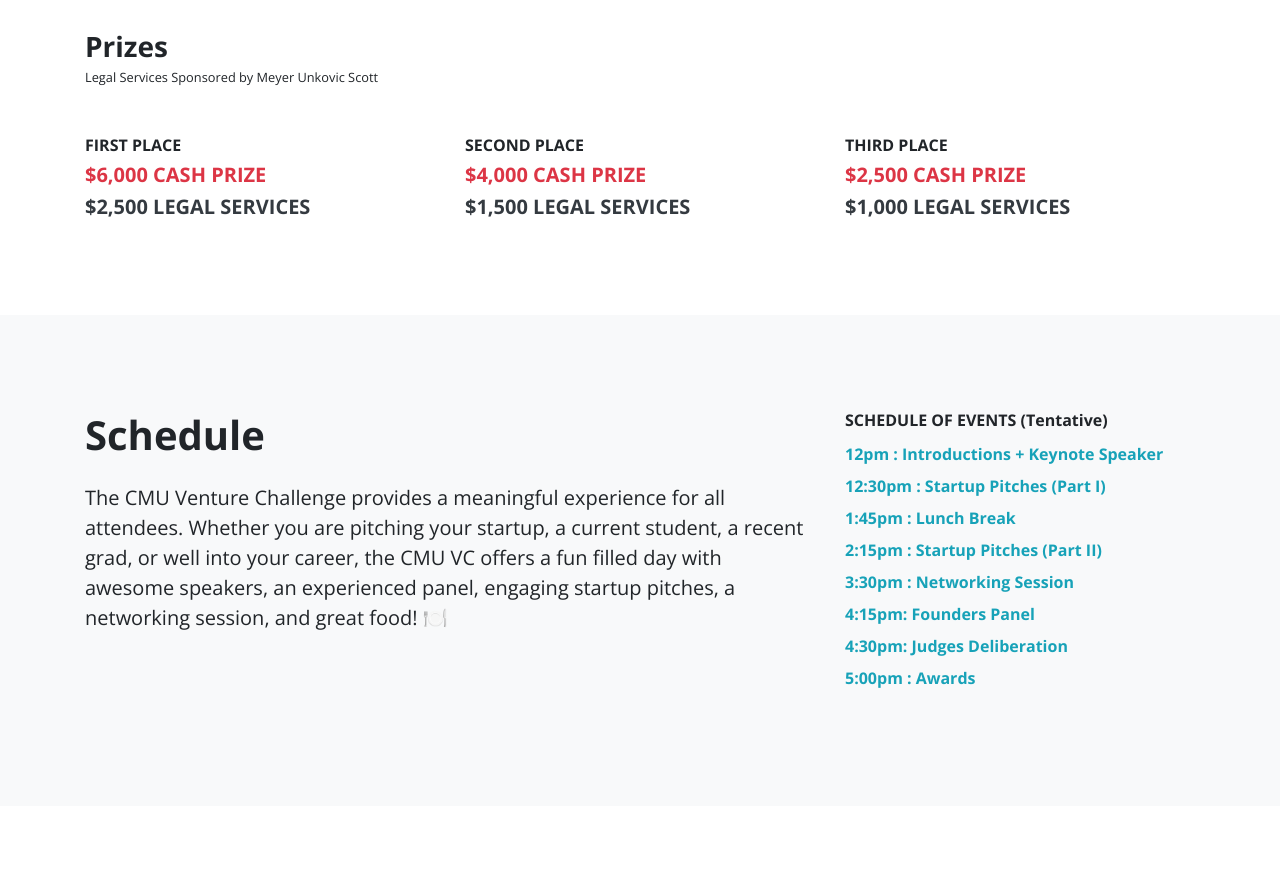
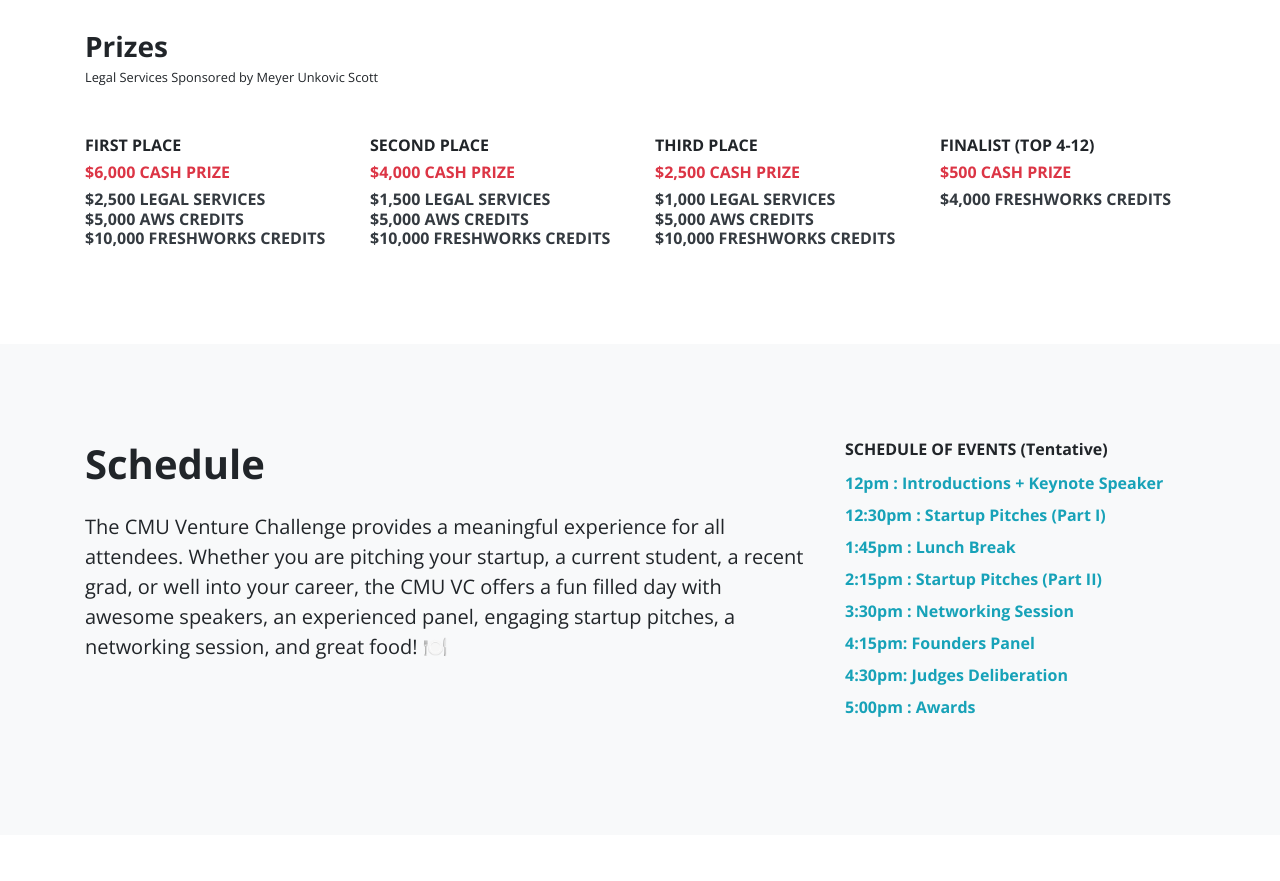
Before and after one commit to carnegieuea/cmuvc_2.0, a React (Create React App) app: page /details in a window 1280 px wide. Shown: the part 1620-2501 px from the top of the page. Built offline with nearby package versions, Linux system fonts and the light colour scheme.

Commit message:
updated prize money for website

```diff
--- a/src/containers/details/Details.js
+++ b/src/containers/details/Details.js
@@ -150,26 +150,51 @@ const Details = () => {
               Legal Services Sponsored by Meyer Unkovic Scott
             </small>
           </Col>
-          <Col md="4" className="my-md-0 my-3">
+          <Col md="3" className="my-md-0 my-3">
             <h6 className="font-weight-bold">FIRST PLACE</h6>
-            <h5 className="font-weight-bold text-danger">$6,000 CASH PRIZE</h5>
-            <h5 className="font-weight-bold text-dark mb-0">
+            <h6 className="font-weight-bold text-danger">$6,000 CASH PRIZE</h6>
+            <h6 className="font-weight-bold text-dark mb-0">
               $2,500 LEGAL SERVICES
-            </h5>
+            </h6>
+            <h6 className="font-weight-bold text-dark mb-0">
+              $5,000 AWS CREDITS
+            </h6>
+            <h6 className="font-weight-bold text-dark mb-0">
+              $10,000 FRESHWORKS CREDITS
+            </h6>
           </Col>
-          <Col md="4" className="my-md-0 my-3">
+          <Col md="3" className="my-md-0 my-3">
             <h6 className="font-weight-bold">SECOND PLACE</h6>
-            <h5 className="font-weight-bold text-danger">$4,000 CASH PRIZE</h5>
-            <h5 className="font-weight-bold text-dark mb-0">
+            <h6 className="font-weight-bold text-danger">$4,000 CASH PRIZE</h6>
+            <h6 className="font-weight-bold text-dark mb-0">
               $1,500 LEGAL SERVICES
-            </h5>
+            </h6>
+            <h6 className="font-weight-bold text-dark mb-0">
+              $5,000 AWS CREDITS
+            </h6>
+            <h6 className="font-weight-bold text-dark mb-0">
+              $10,000 FRESHWORKS CREDITS
+            </h6>
           </Col>
-          <Col md="4" className="my-md-0 my-3">
+          <Col md="3" className="my-md-0 my-3">
             <h6 className="font-weight-bold">THIRD PLACE</h6>
-            <h5 className="font-weight-bold text-danger">$2,500 CASH PRIZE</h5>
-            <h5 className="font-weight-bold text-dark mb-0">
+            <h6 className="font-weight-bold text-danger">$2,500 CASH PRIZE</h6>
+            <h6 className="font-weight-bold text-dark mb-0">
               $1,000 LEGAL SERVICES
-            </h5>
+            </h6>
+            <h6 className="font-weight-bold text-dark mb-0">
+              $5,000 AWS CREDITS
+            </h6>
+            <h6 className="font-weight-bold text-dark mb-0">
+              $10,000 FRESHWORKS CREDITS
+            </h6>
+          </Col>
+          <Col md="3" className="my-md-0 my-3">
+            <h6 className="font-weight-bold">FINALIST (TOP 4-12)</h6>
+            <h6 className="font-weight-bold text-danger">$500 CASH PRIZE</h6>
+            <h6 className="font-weight-bold text-dark mb-0">
+              $4,000 FRESHWORKS CREDITS
+            </h6>
           </Col>
         </Row>
       </Container>
--- a/src/containers/home/Apply.js
+++ b/src/containers/home/Apply.js
@@ -18,13 +18,13 @@ const Apply = () => {
         <Row className="py-md-2 py-1">
           <Col md="4">
             <h6 className="font-weight-bold">TOTAL CASH PRIZE</h6>
-            <h5 className="font-weight-bold text-warning">$12,500</h5>
+            <h5 className="font-weight-bold text-warning">$17,000</h5>
           </Col>
           <Col md="4">
             <h6 className="font-weight-bold">TOTAL OTHER PRIZES</h6>
-            <h5 className="font-weight-bold text-warning mb-0">$70,000 +</h5>
+            <h5 className="font-weight-bold text-warning mb-0">$80,000 +</h5>
             <small className="pt-0">
-              Sponsored by Meyer Unkovic Scott and Freshworks
+              Sponsored by Meyer Unkovic Scott, Freshworks, AWS
             </small>
           </Col>
 
--- a/src/containers/home/Hero.js
+++ b/src/containers/home/Hero.js
@@ -50,7 +50,8 @@ export default function Hero() {
             </HeroH1>
             <h4>
               Annual international startup competition to win seed funding,
-              legal services, and mentorship.
+              legal services, and mentorship. Compete for over $100K in total
+              prizes.
             </h4>
             <div className="py-3">
               <Button tag={Link} to="/details" className="mx-2" color="light">
```
